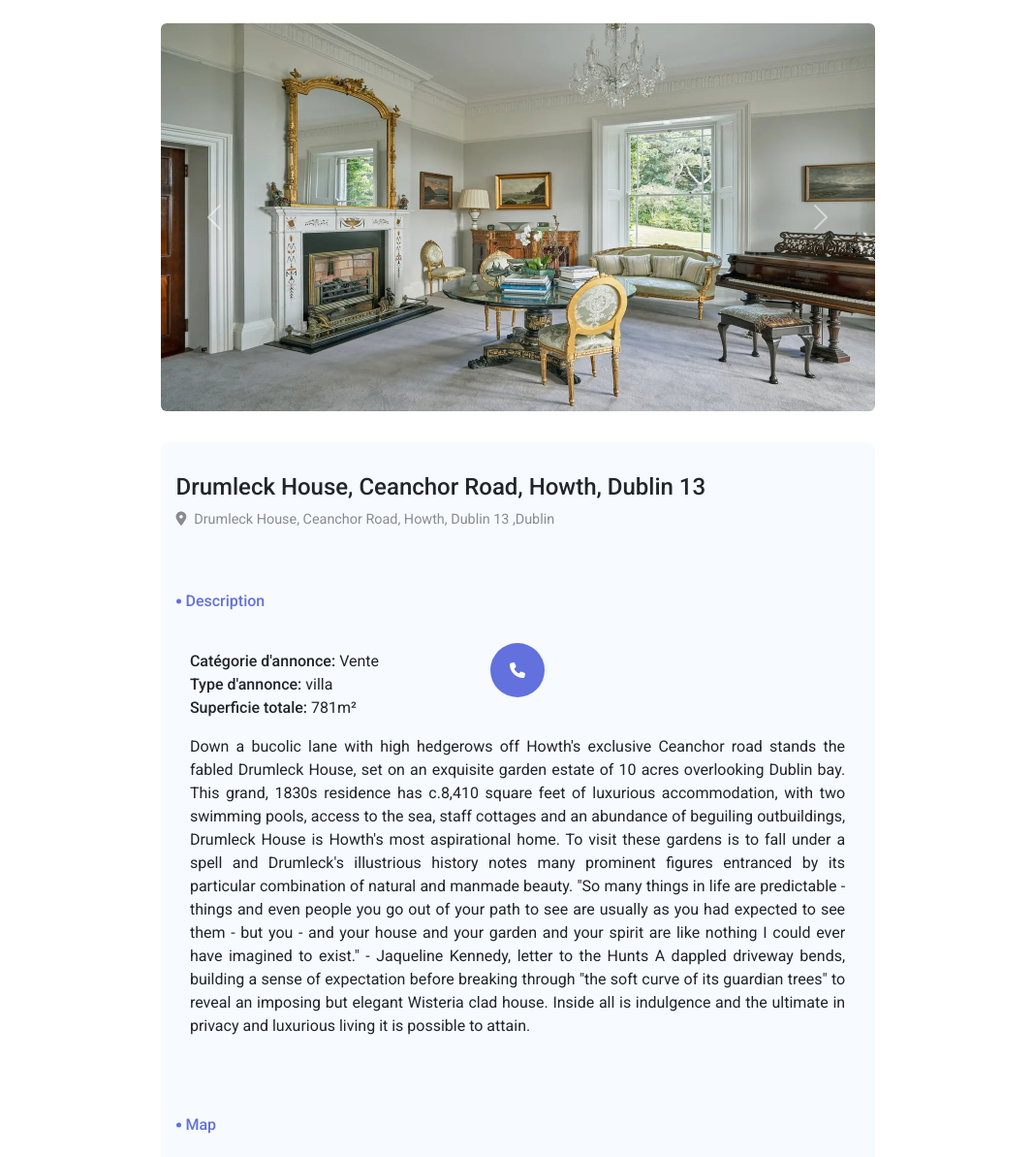
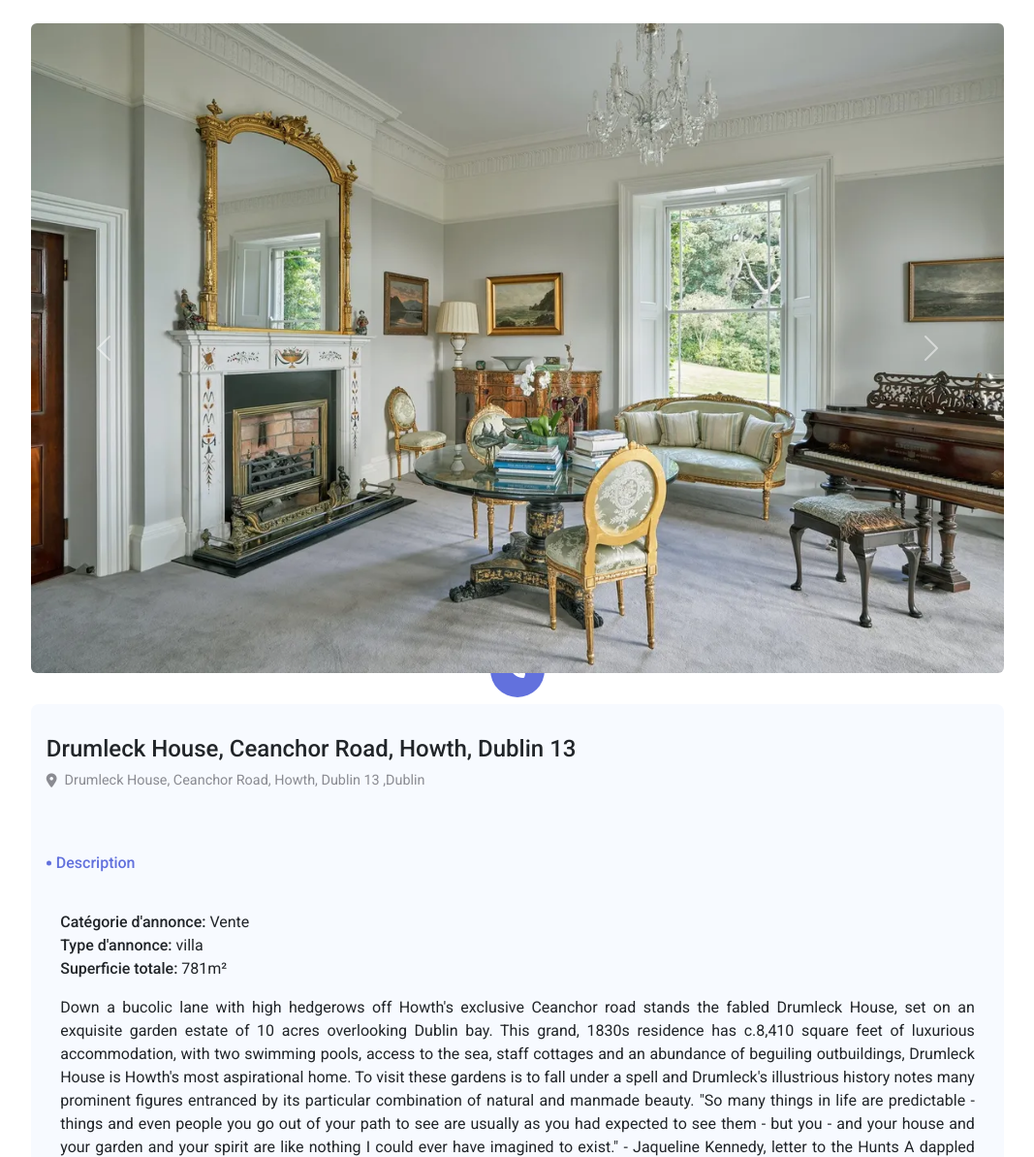
Before and after one commit to zaidsmd/real_estate_agency_V2, a PHP site: page /php/details.php?id=4 in a window 1280 px wide. Shown: the part 57-1250 px from the top of the page at 97% size, without its empty margins (106-1173 px from the left). Run offline with PHP 8.4, Linux system fonts and the light colour scheme; a user stored in the database is signed in; data comes from the database, SQL or seed files in the repository; style sheets or scripts are compiled from the project's sources; some libraries are stand-ins or nearby versions; some web fonts are replaced.

Commit message:
design fix

```diff
--- a/css/details.scss
+++ b/css/details.scss
@@ -2,12 +2,13 @@
 @import "navbar";
 .container {
   display: flex;
-  width: 100%;
+  width: 100% !important;
   flex-direction: column;
   gap: 1rem;
   align-items: center;
-  * {
-    max-width: 737px;
+  .details , #carouselExampleControlsNoTouching {
+    width: 90%;
+    max-width: 1024px;
   }
 }
 .details {
@@ -82,7 +83,6 @@
   img {
     width: 100% !important;
   }
-  width: 100% !important;
 }
 .phone-button {
   background-color: #6271DD !important;
--- a/css/style.css
+++ b/css/style.css
@@ -215,7 +215,7 @@
   min-height: calc(100vh - 57px);
 }
 main aside {
-  width: 250px;
+  width: 300px;
   background-color: white;
   padding: 1.5rem 1rem;
 }
--- a/css/style.scss
+++ b/css/style.scss
@@ -15,7 +15,7 @@
   flex-direction: row;
   min-height: calc(100vh - 57px);
   aside {
-    width: 250px;
+    width: 300px;
     background-color: white;
     padding: 1.5rem 1rem;
     *{
--- a/index.php
+++ b/index.php
@@ -298,7 +298,7 @@
                         </div>
                         <div class="adresse"><?= $row["adresse"] ?></div>
                         <div class="price-date d-flex flex-row align-items-center justify-between">
-                            <p class="price"><?= number_format($row["price"], 2) ?> </p>
+                            <p class="price">$ <?= number_format($row["price"], 2) ?> </p>
                             <span><?= $row["update"] ?></span>
                         </div>
                         <div class="footer d-flex flex-row justify-between align-items-center">
--- a/php/details.php
+++ b/php/details.php
@@ -93,20 +93,6 @@
         </div>
     </div>
 </div>
-<script>
-
-    function copyToClipboard() {
-        // Get the text to copy
-        let textToCopy = document.getElementById("text-to-copy").innerText;
-
-        // Copy the text to the clipboard
-        navigator.clipboard.writeText(textToCopy);
-
-        // Display the copied text in the output element
-        let outputElement = document.getElementById("output");
-        outputElement.innerText = "Copied  Number phone: " + textToCopy;
-    }
-</script>
 <div class="container">
     <div id="carouselExampleControlsNoTouching" class="carousel slide carousel-fade mt-4 rounded"
          data-bs-ride="carousel">
@@ -122,7 +108,7 @@
                     echo '<div class="carousel-item w-100">';
                 }
 
-                echo '<img src="' . $statement_p['path'] . '" class="d-block rounded"  style="height:400px;" >';
+                echo '<img src="' . $statement_p['path'] . '" class="d-block rounded" >';
                 echo '</div>';
             }
             ?>
@@ -184,6 +170,20 @@
     include 'js_cdns.php';
     ?>
     <script src="../javascript/dropdrown.js"></script>
+    <script>
+
+        function copyToClipboard() {
+            // Get the text to copy
+            let textToCopy = document.getElementById("text-to-copy").innerText;
+
+            // Copy the text to the clipboard
+            navigator.clipboard.writeText(textToCopy);
+
+            // Display the copied text in the output element
+            let outputElement = document.getElementById("output");
+            outputElement.innerText = "Copied  Number phone: " + textToCopy;
+        }
+    </script>
 </body>
 
 </html>
--- a/php/listings.php
+++ b/php/listings.php
@@ -297,7 +297,7 @@
                         </div>
                         <div class="adresse"><?= $row["adresse"] ?></div>
                         <div class="price-date d-flex flex-row align-items-center justify-between">
-                            <p class="price"><?= number_format($row["price"], 2) ?> </p>
+                            <p class="price">$ <?= number_format($row["price"], 2) ?> </p>
                             <span><?= $row["update"] ?></span>
                         </div>
                         <div class="footer d-flex flex-row justify-between align-items-center">
--- a/php/logout.php
+++ b/php/logout.php
@@ -6,6 +6,6 @@
 }else {
     session_unset();
     session_destroy();
-    header('Location: home');
+    header('Location: ../');
     exit();
 }
```
Also changed, not shown: php/navbar.php (+10 -9 lines).
